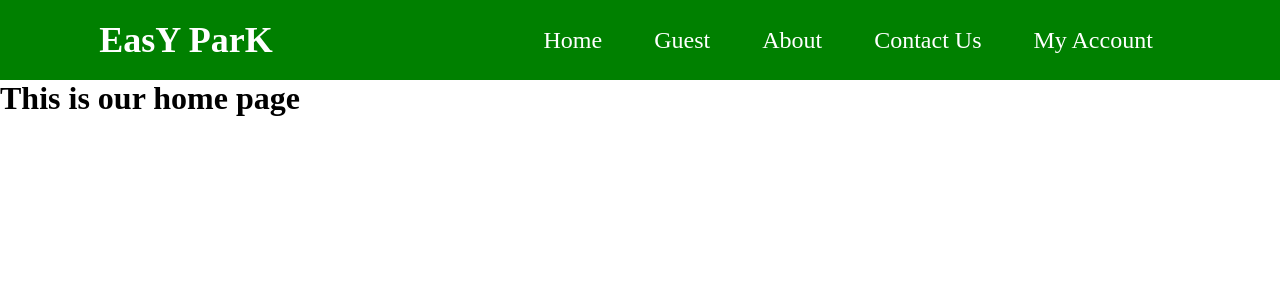
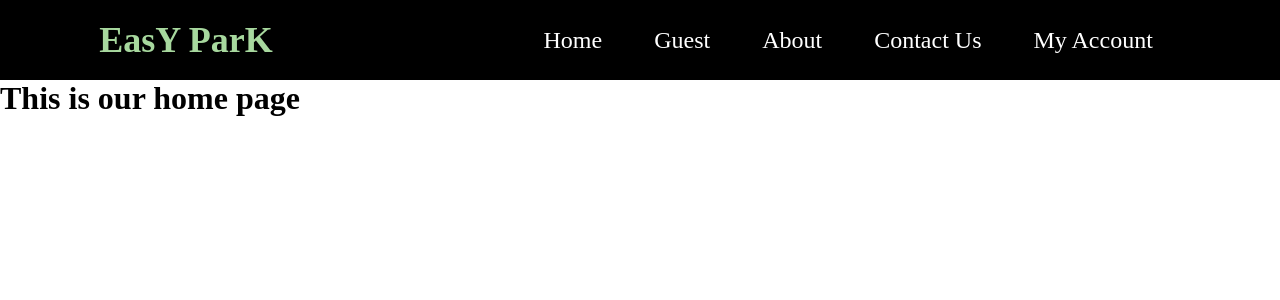
Before and after one commit to rimsashrestha/EasyPark-JavaScript, a React (Create React App) app in the folder client/: page / in a window 1280 px wide. Shown: the top 300 px of the page. Built offline with nearby package versions, Linux system fonts and the light colour scheme.

Commit message:
after routing pages

```diff
--- a/client/public/index.html
+++ b/client/public/index.html
@@ -27,7 +27,7 @@
       work correctly both with client-side routing and a non-root public URL.
       Learn how to configure a non-root public URL by running `npm run build`.
     -->
-    <title>React App</title>
+    <title>Easy Park</title>
   </head>
   <body>
     <noscript>You need to enable JavaScript to run this app.</noscript>
--- a/client/src/App.css
+++ b/client/src/App.css
@@ -2,5 +2,5 @@
   box-sizing: border-box;
   margin: 0;
   padding: 0;
-  font-family: 'Merienda', cursive;
+  font-family: 'David Libre', serif;
 }
--- a/client/src/Components/Navbar/Navbar.css
+++ b/client/src/Components/Navbar/Navbar.css
@@ -1,5 +1,5 @@
 .NavbarItems{
-    background:green;
+    background:black;
     height: 80px;
     justify-content: center;
     display: flex;
@@ -9,7 +9,7 @@
 }
 
 .navbar-logo{
-    color: rgb(255, 255, 255);
+    color: rgb(167, 216, 158);
     margin-left: 20px;
     cursor: pointer;
 
@@ -33,7 +33,7 @@
 }
 
 .nav-links:hover{
-    background-color:rgb(21, 54, 114);
+    background-color:green;
     border-radius: 4px;
     transition: all 0.2s ease-out;
 }
@@ -51,9 +51,10 @@
     display: none;
 }
 
-@media screen and (max-width : 700px) {
+@media screen and (max-width : 800px) {
     .NavbarItems{
         position:relative;
+        color: white;
     }
     .nav-menu {
         display: flex;
@@ -67,7 +68,7 @@
         transform: all 0.5s ease;
     }
     .nav-menu.active{
-        background: green;
+        background: black;
         left: 0;
         opacity: 1;
         transition: all 0.5s ease;
@@ -80,7 +81,7 @@
         display: table;
     }
     .nav-links:hover{
-        background: rgb(21, 54, 114);
+        background: green;
         border-radius: 0;
 
     }
```
Also changed, not shown: client/src/App.js (+5 -5 lines), client/src/Components/Button.js (deleted), client/src/pages/About.js (renamed from client/src/About.js), client/src/pages/Contact_Us.js (renamed from client/src/Contact_Us.js), client/src/pages/Guest.js (renamed from client/src/Guest.js), client/src/pages/Home.css (added), client/src/pages/Home.js (renamed from client/src/Home.js), client/src/pages/My_Account.js (renamed from client/src/My_Account.js).
